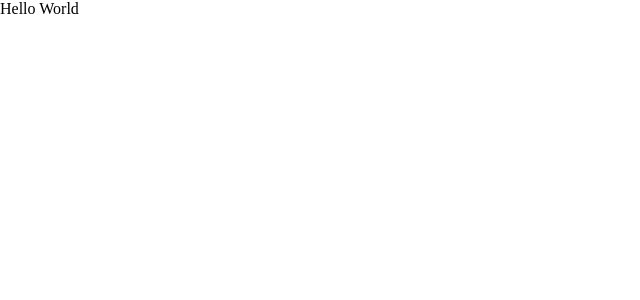
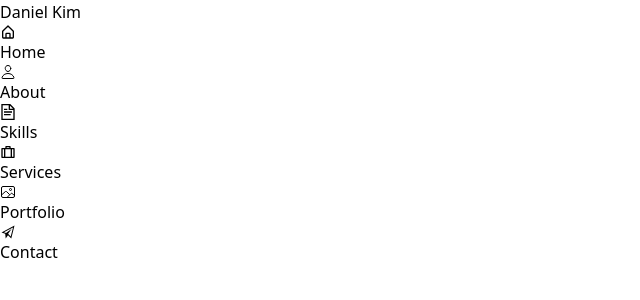
Before and after one commit to danielkim2711/personal-website-app, a React (Create React App) app: page / in a window 1280 px wide. Shown: the top 300 px of the page, without its empty margins (0-640 px from the left). Built offline with nearby package versions, Linux system fonts and the light colour scheme.

Commit message:
Define Header component

```diff
--- /dev/null
+++ b/postcss.config.js
@@ -0,0 +1,6 @@
+module.exports = {
+  plugins: {
+    tailwindcss: {},
+    autoprefixer: {},
+  },
+}
--- a/src/App.js
+++ b/src/App.js
@@ -1,5 +1,12 @@
+import { BrowserRouter as Router } from 'react-router-dom';
+import Header from './components/Header';
+
 function App() {
-  return <div>Hello World</div>;
+  return (
+    <Router>
+      <Header />
+    </Router>
+  );
 }
 
 export default App;
--- /dev/null
+++ b/src/components/Header.jsx
@@ -0,0 +1,60 @@
+import { Link } from 'react-router-dom';
+
+import { BiHomeAlt } from 'react-icons/bi';
+import { IoPersonOutline, IoImageOutline } from 'react-icons/io5';
+import { GrDocumentText } from 'react-icons/gr';
+import { RiSuitcaseLine } from 'react-icons/ri';
+import { IoMdPaperPlane } from 'react-icons/io';
+
+const Header = () => {
+  return (
+    <header>
+      <nav>
+        <Link to='/'>Daniel Kim</Link>
+
+        <div>
+          <ul>
+            <li>
+              <Link to='/'>
+                <BiHomeAlt />
+                Home
+              </Link>
+            </li>
+            <li>
+              <Link to='/'>
+                <IoPersonOutline />
+                About
+              </Link>
+            </li>
+            <li>
+              <Link to='/'>
+                <GrDocumentText />
+                Skills
+              </Link>
+            </li>
+            <li>
+              <Link to='/'>
+                <RiSuitcaseLine />
+                Services
+              </Link>
+            </li>
+            <li>
+              <Link to='/'>
+                <IoImageOutline />
+                Portfolio
+              </Link>
+            </li>
+            <li>
+              <Link to='/'>
+                <IoMdPaperPlane />
+                Contact
+              </Link>
+            </li>
+          </ul>
+        </div>
+      </nav>
+    </header>
+  );
+};
+
+export default Header;
--- a/src/index.css
+++ b/src/index.css
@@ -1,3 +1,7 @@
+@tailwind base;
+@tailwind components;
+@tailwind utilities;
+
 html {
   box-sizing: border-box;
 }
--- /dev/null
+++ b/tailwind.config.js
@@ -0,0 +1,7 @@
+module.exports = {
+  content: ['./src/**/*.{js,jsx,ts,tsx}'],
+  theme: {
+    extend: {},
+  },
+  plugins: [],
+};
```
Also changed, not shown: package.json (+7 -0 lines), 1 other file (tests, documents, lock files or other folders).
